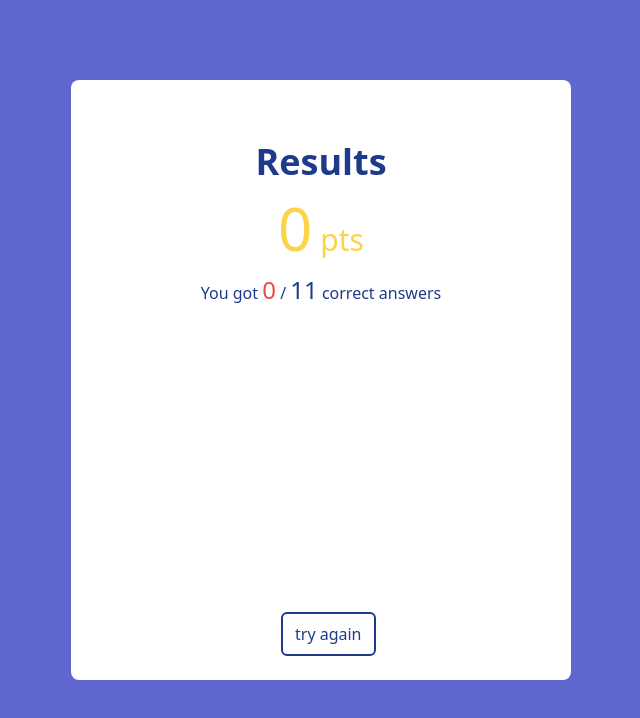
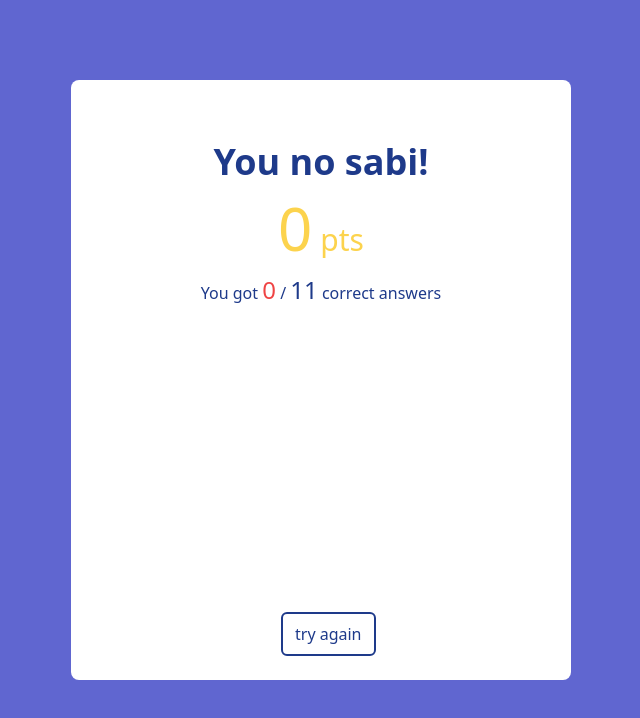
Before and after one commit to RogueCode007/quizzer, a Vue app: page /result in a window 1280 px wide. Shown: the top 718 px of the page, without its empty margins (319-959 px from the left). Built offline with nearby package versions, Linux system fonts and the light colour scheme; some icons are missing.

Commit message:
change result text

```diff
--- a/src/views/Results.vue
+++ b/src/views/Results.vue
@@ -4,7 +4,8 @@
       <div class="text-center w-5/12 mx-auto">
         <span class="iconify text-6xl text-center w-full" data-icon="emojione:trophy" data-inline="false"></span>
       </div>
-      <p class="text-4xl mt-8 font-bold text-blue-900">Results</p>
+      <p class="text-4xl mt-8 font-bold text-blue-900">{{resultText}}</p>
+      <!-- <p class=" mt-2 font-bold text-blue-900">{{resultText}}</p> -->
       <p class="mt-4 text-3xl text-yellow-300"><span class="text-6xl text-yellow-300">{{correctAnswersCount * 5}}</span> pts</p>
       <p class="mt-4 text-blue-900">You got <span :class="[correctAnswersCount > 5 ? 'text-green-500' : 'text-red-500', 'text-2xl']">{{correctAnswersCount}}</span> / <span class="text-2xl">{{totalQuestionsCount}}</span> correct answers</p>
       <div class="absolute bottom-6 border-solid border-2 border-blue-900 try px-3 py-2 bg-white rounded-md cursor-pointer btn">
@@ -24,6 +25,15 @@ export default {
     },
     totalQuestionsCount(){
       return this.$store.state.data.length
+    },
+    resultText(){
+      if(this.correctAnswersCount > 5){
+        return 'Sports Guru!'
+      }else if(this.correctAnswersCount == 5){
+        return 'Kinda good'
+      }else{
+        return 'You no sabi!'
+      }
     }
   },
   methods:{
```
